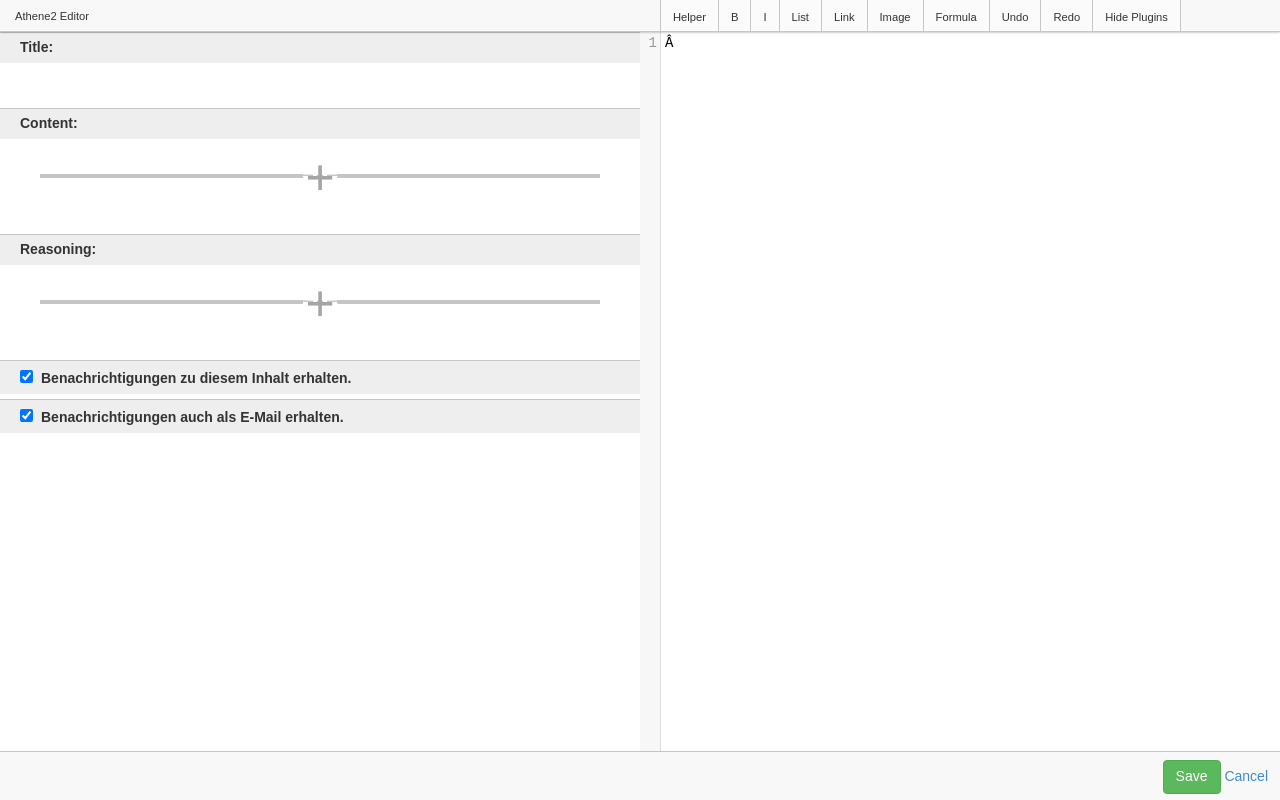
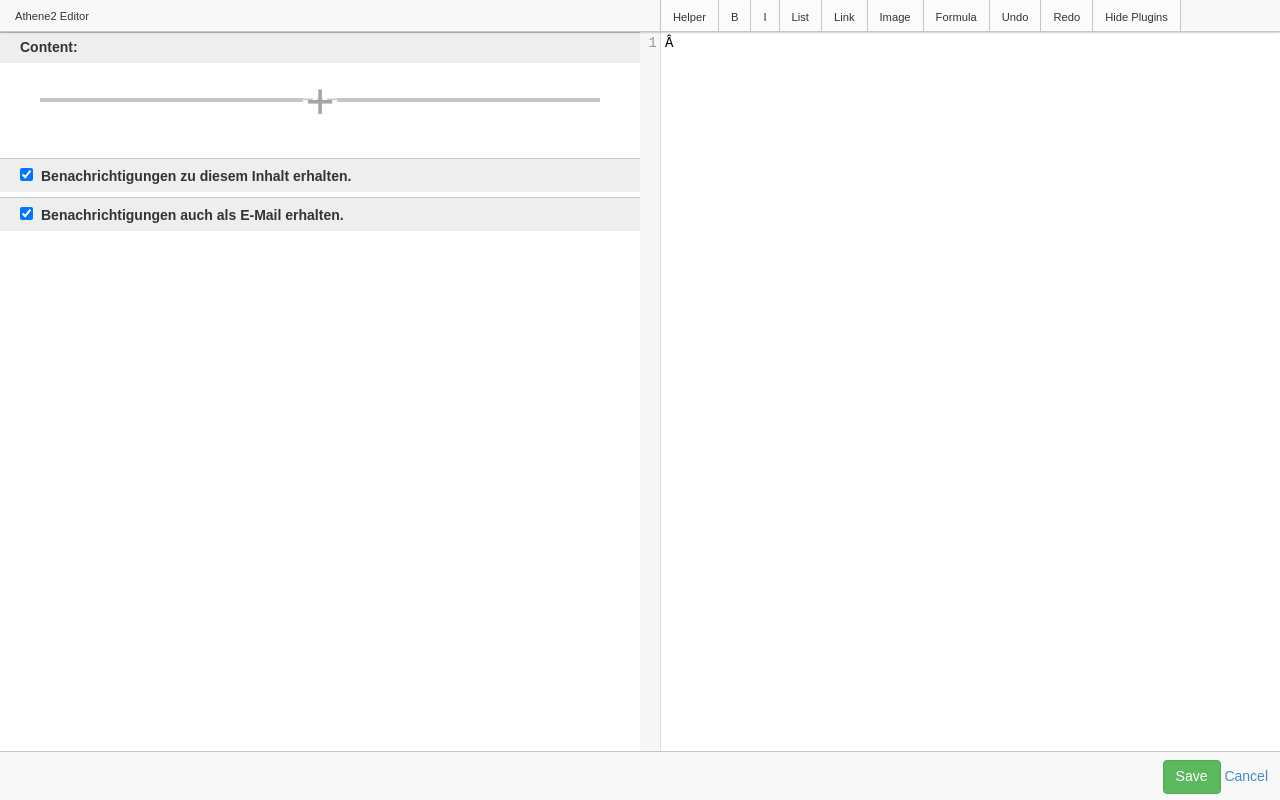
Before and after one commit to serlo/athene2-editor, a website: page index.html in a window 1280 px wide. Drawn offline with nearby package versions, Linux system fonts and the light colour scheme; some packages are replaced by stand-ins of ours.

Commit message:
example form

```diff
--- a/index.html
+++ b/index.html
@@ -52,9 +52,7 @@
                     </form>-->
 
 <form action="" method="post" name="article" class="clearfix form-horizontal" role="form" id="editor-form">
-<div class="form-group "><label class="control-label" for="title">Title:</label><div class=""><input type="text" name="title" class="form-control" value=""></div></div>
 <div class="form-group "><label class="control-label" for="content">Content:</label><div class=""><textarea name="content" class="form-control"></textarea></div></div>
-<div class="form-group "><label class="control-label" for="reasoning">Reasoning:</label><div class=""><textarea name="reasoning" class="form-control"></textarea></div></div>
 <fieldset><fieldset><div class="form-group ">Benachrichtigungen zu diesem Inhalt erhalten.<div class=""><div class="checkbox"><input type="hidden" name="controls[subscription][subscribe]" value="0"><label><input type="checkbox" name="controls[subscription][subscribe]" value="1" checked="checked">Benachrichtigungen zu diesem Inhalt erhalten.</label></div></div></div>
 <div class="form-group ">Benachrichtigungen auch als E-Mail erhalten.<div class=""><div class="checkbox"><input type="hidden" name="controls[subscription][mailman]" value="0"><label><input type="checkbox" name="controls[subscription][mailman]" value="1" checked="checked">Benachrichtigungen auch als E-Mail erhalten.</label></div></div></div>
 </fieldset><div class="form-group "><div class=""><input type="submit" name="controls[submit]" class="btn btn-success pull-right" value="Save"></div></div>
```
